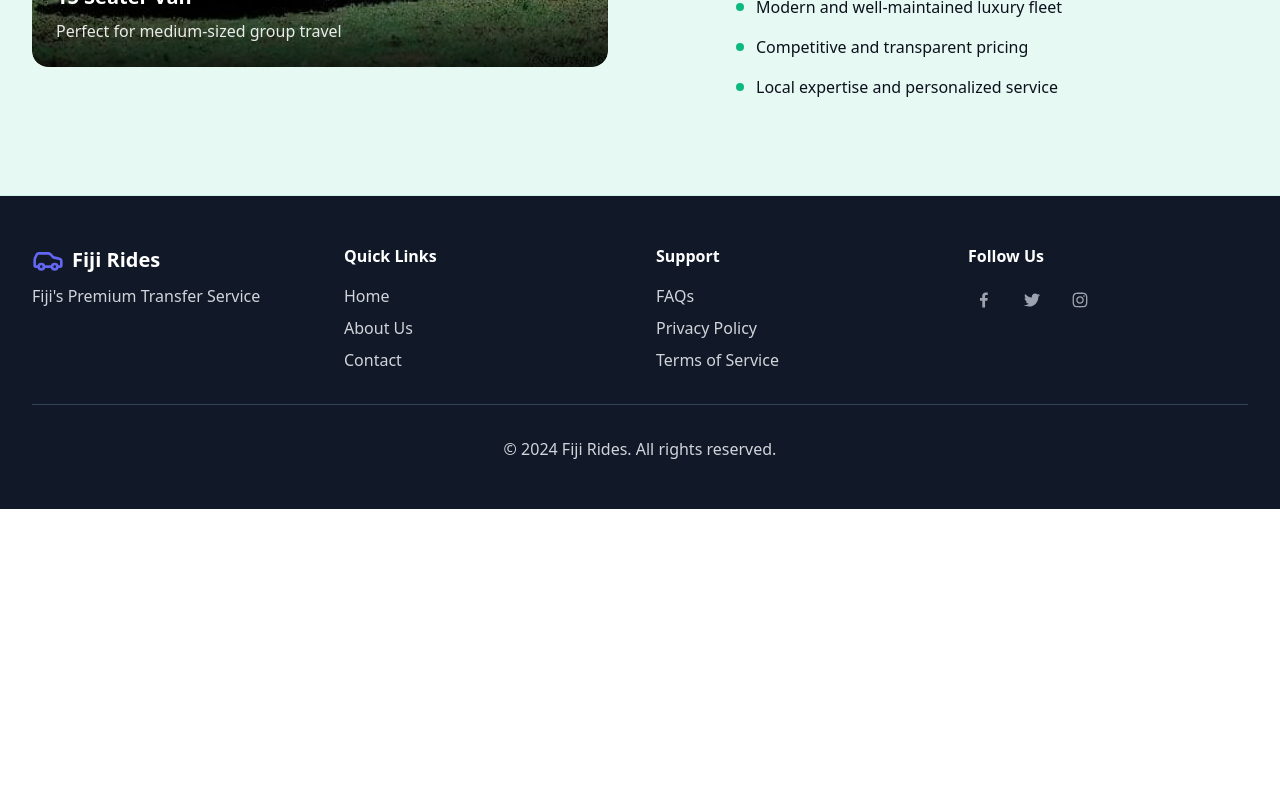
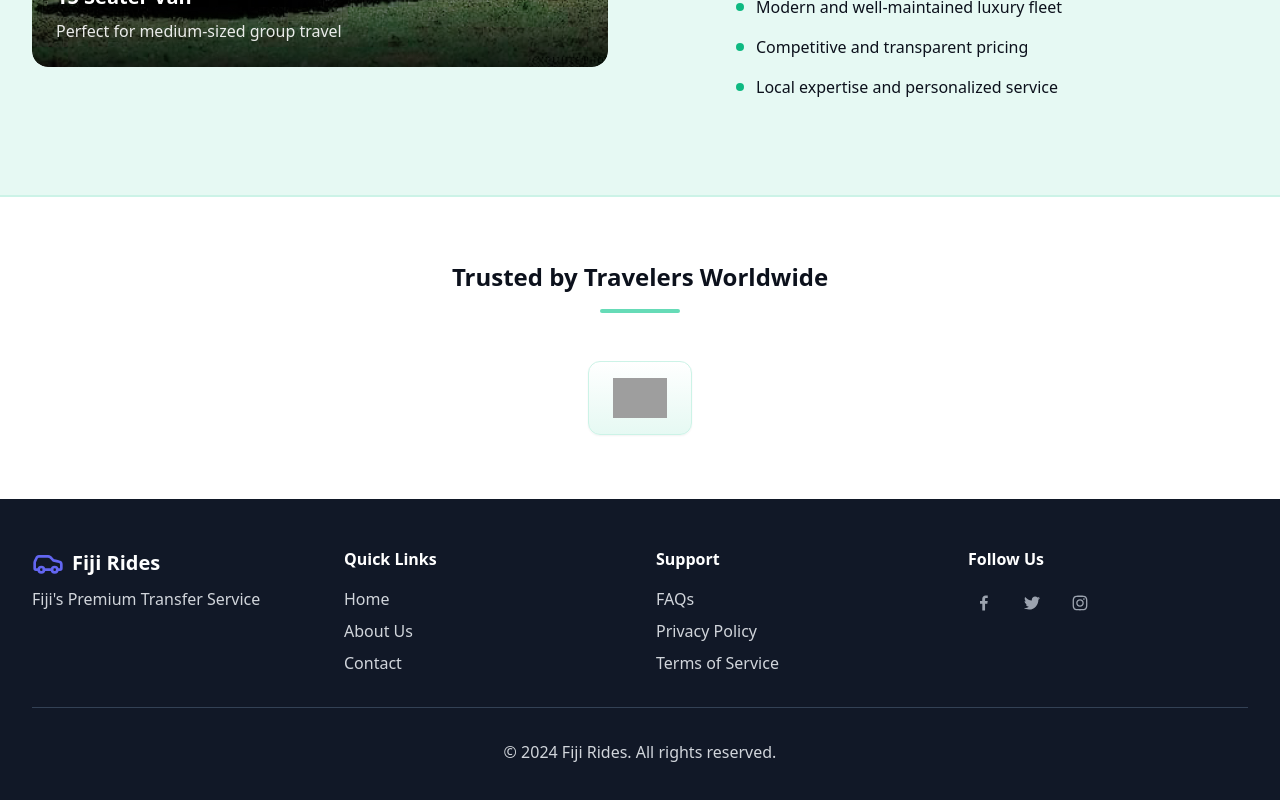
Before and after one commit to arahulc91/fiji-rides, a React (Vite) app: page / in a window 1280 px wide. Shown: the part 2262-3062 px from the top of the page. Before the commit the page ends 2771 px from the top, so only its background shows below. Built offline with nearby package versions, Linux system fonts and the light colour scheme; no server answers; grey boxes are pictures that could not be loaded.

Commit message:
added tripadvisor

```diff
--- a/index.html
+++ b/index.html
@@ -1,4 +1,4 @@
-<!doctype html>
+<!DOCTYPE html>
 <html lang="en">
   <head>
     <meta charset="UTF-8" />
@@ -10,5 +10,11 @@
     <div id="root"></div>
     <script src="/js/DateTimePicker.js"></script>
     <script type="module" src="/src/main.tsx"></script>
+    <script
+      async
+      src="https://www.jscache.com/wejs?wtype=selfserveprop&amp;uniq=529&amp;locationId=32698721&amp;lang=en_US&amp;rating=true&amp;nreviews=5&amp;writereviewlink=true&amp;popIdx=true&amp;iswide=false&amp;border=true&amp;display_version=2"
+      data-loadtrk
+      onload="this.loadtrk=true"
+    ></script>
   </body>
 </html>
--- a/src/pages/home.tsx
+++ b/src/pages/home.tsx
@@ -293,6 +293,8 @@ function HomePage() {
               </motion.div>
             ))}
           </motion.div>
+
+
         </motion.div>
       </div>
 
@@ -334,6 +336,35 @@ function HomePage() {
               transition={{ duration: 0.8 }}
               viewport={{ once: true }}
             />
+
+            {/* Add TripAdvisor Widget */}
+            {/* <motion.div
+              className="mt-12 flex justify-center"
+              initial={{ opacity: 0, y: 20 }}
+              whileInView={{ opacity: 1, y: 0 }}
+              viewport={{ once: true }}
+              transition={{ duration: 0.6, delay: 0.4 }}
+            >
+              <div
+                id="TA_selfserveprop529"
+                className="TA_selfserveprop"
+              >
+                <ul id="7TZZG8VVWy" className="TA_links Gr5pyk7jSQ8">
+                  <li id="aNmI1ebQxI" className="DTP6fgqzUg">
+                    <a
+                      target="_blank"
+                      href="https://www.tripadvisor.com/Attraction_Review-g294335-d32698721-Reviews-Fiji_Rides-Nadi_Viti_Levu.html"
+                      rel="noopener noreferrer"
+                    >
+                      <img
+                        src="https://www.tripadvisor.com/img/cdsi/img2/branding/v2/Tripadvisor_lockup_horizontal_secondary_registered-11900-2.svg"
+                        alt="TripAdvisor"
+                      />
+                    </a>
+                  </li>
+                </ul>
+              </div>
+            </motion.div> */}
           </motion.div>
         </motion.div>
       </div>
@@ -460,6 +491,54 @@ function HomePage() {
           </div>
         </div>
       </div>
+
+      {/* Social Proof Section */}
+      <div className="bg-white border-t border-primary-100">
+        <div className="max-w-7xl mx-auto px-6 py-16 lg:px-8">
+          <motion.div
+            className="text-center mb-12"
+            initial={{ opacity: 0, y: 20 }}
+            whileInView={{ opacity: 1, y: 0 }}
+            viewport={{ once: true }}
+            transition={{ duration: 0.6 }}
+          >
+            <h2 className="text-2xl font-semibold text-secondary-500">
+              Trusted by Travelers Worldwide
+            </h2>
+            <div className="mt-4 h-1 w-20 bg-primary-300 mx-auto rounded-full" />
+          </motion.div>
+
+          <motion.div
+            className="flex justify-center items-center"
+            initial={{ opacity: 0, y: 20 }}
+            whileInView={{ opacity: 1, y: 0 }}
+            viewport={{ once: true }}
+            transition={{ duration: 0.6 }}
+          >
+            <div
+              id="TA_selfserveprop529"
+              className="TA_selfserveprop bg-gradient-to-b from-white to-primary-50 px-6 py-4 rounded-xl shadow-sm border border-primary-100"
+            >
+              <ul id="7TZZG8VVWy" className="TA_links Gr5pyk7jSQ8">
+                <li id="aNmI1ebQxI" className="DTP6fgqzUg">
+                  <a
+                    target="_blank"
+                    href="https://www.tripadvisor.com/Attraction_Review-g294335-d32698721-Reviews-Fiji_Rides-Nadi_Viti_Levu.html"
+                    rel="noopener noreferrer"
+                    className="flex items-center justify-center"
+                  >
+                    <img
+                      src="https://www.tripadvisor.com/img/cdsi/img2/branding/v2/Tripadvisor_lockup_horizontal_secondary_registered-11900-2.svg"
+                      alt="TripAdvisor"
+                      className="h-10 w-auto"
+                    />
+                  </a>
+                </li>
+              </ul>
+            </div>
+          </motion.div>
+        </div>
+      </div>
     </div>
   );
 }
```
